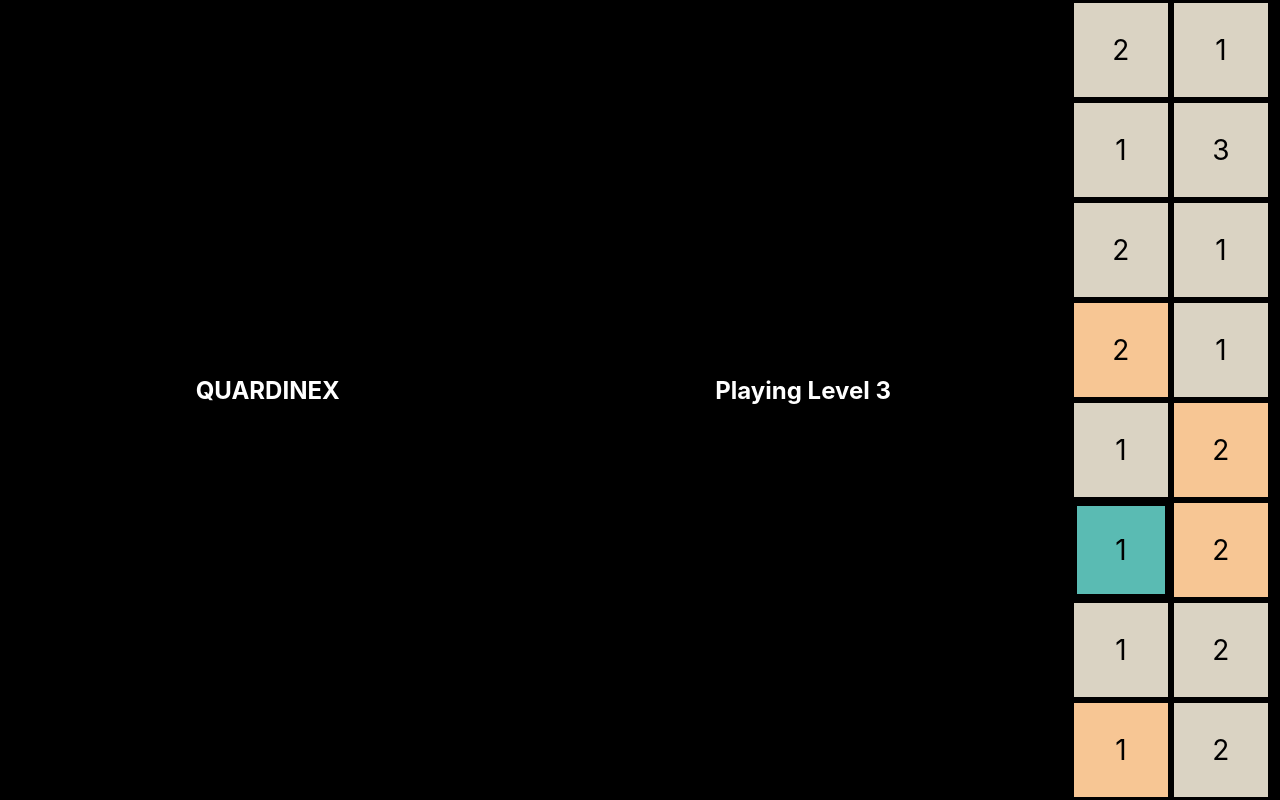
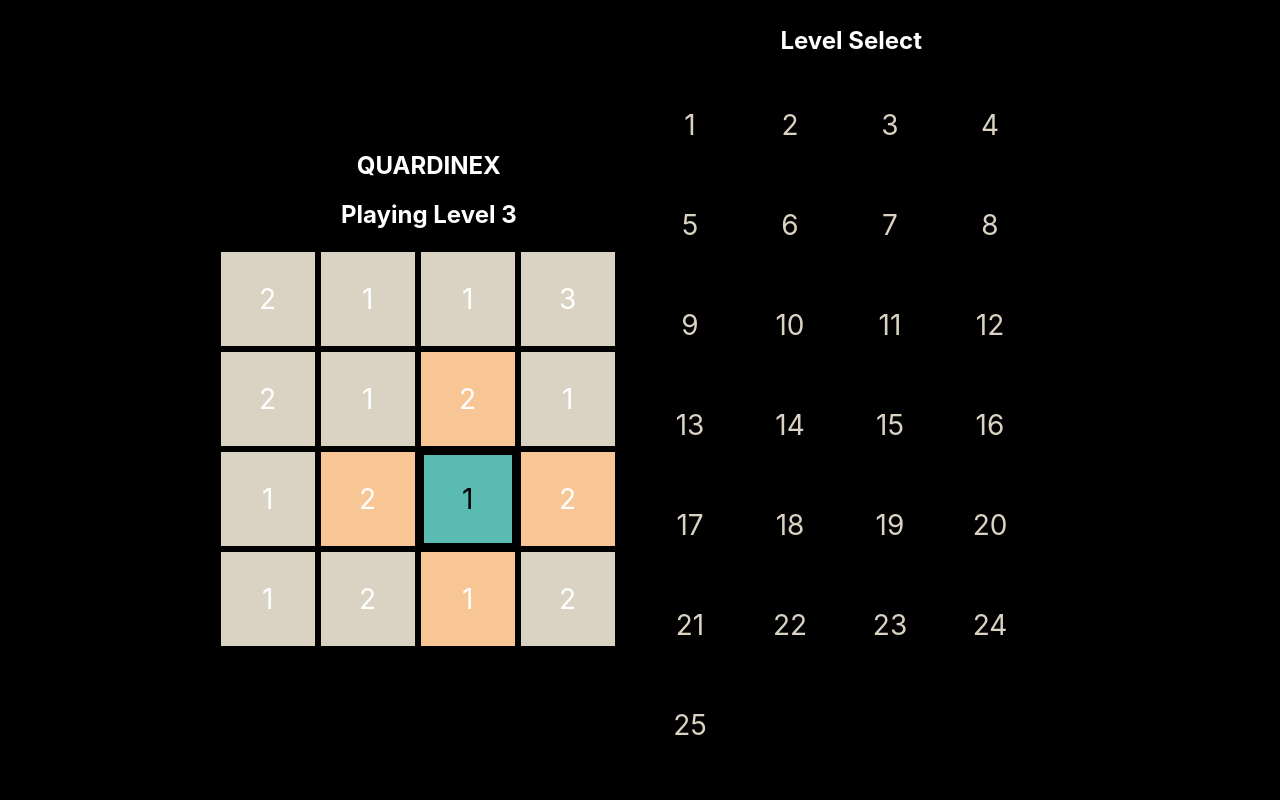
Before and after one commit to symbioid/quardinex, a React (Create React App) app: page / in a window 1280 px wide. Built offline with nearby package versions, Linux system fonts and the light colour scheme.

Commit message:
adding menu to select levels, jank CSS

```diff
--- a/src/App.css
+++ b/src/App.css
@@ -15,6 +15,7 @@ body {
   /*flex-direction: column;*/
   align-items: center;
   justify-content: center;
+  color: white;
 }
 
 
--- a/src/App.jsx
+++ b/src/App.jsx
@@ -205,15 +205,17 @@ let numTurns = 0;
 
 let currentLevel = getRandomInt(25);
 let boardSize = levels[currentLevel].length;
-const board = levels[currentLevel];
+//const board = levels[currentLevel];
+
 
 
 const App = ()=> {
   const [selected, setSelected] = useState({ row: startPoint[currentLevel][0], col: startPoint[currentLevel][1] });
   //const [selected, setSelected] = useState({ row: -1, col: -1});
   const [selectedVal, setSelectedVal] = useState();
-  const [removed, setRemoved] = useState([]);
+  const [removed, setRemoved] = useState([startPoint[currentLevel][0] + "," + startPoint[currentLevel][1]]);
   const [message, setMessage] = useState("QUARDINEX");
+  const [board, setBoard] = useState(levels[currentLevel]);
 
   useEffect(()=> {
     if (selected.row === -1) return;
@@ -221,8 +223,8 @@ const App = ()=> {
   }, [selected]);
 
 
-  const checkCell = (rowNum, colNum, hit)=> {
-    if (!hit && selectedVal) return;
+  const checkCell = (rowNum, colNum, targetable)=> {
+    if (!targetable && selectedVal) return;
     else {
       setRemoved([...removed, rowNum + "," + colNum]);
     }
@@ -234,31 +236,39 @@ const App = ()=> {
     }
   }
 
+  const loadLevel = (selectedLevel) => {
+    currentLevel = selectedLevel;
+    setBoard(levels[currentLevel]);
+    setSelected({ row: startPoint[currentLevel][0], col: startPoint[currentLevel][1] });
+    setSelectedVal(null);
+    setRemoved([startPoint[currentLevel][0] + "," + startPoint[currentLevel][1]]);
+    setMessage("QUARDINEX");
+  }
 
   const Cell = ({cell, rowNum, colNum})=> {
     let cellStyle = "cell";
-    let hit = false;
+    let targetable = false;
 
     if ((rowNum === selected.row-selectedVal && colNum === selected.col) ||
         (rowNum === selected.row+selectedVal && colNum === selected.col) ||
         (rowNum === selected.row && colNum === selected.col-selectedVal) ||
         (rowNum === selected.row && colNum === selected.col+selectedVal)) {
       cellStyle += " cell-target";
-      hit = true;
+      targetable = true;
     }
 
     if (removed.indexOf(rowNum + "," + colNum) !== -1) {
       cellStyle += " cell-removed";
-      hit = false;
+      targetable = false;
     }
 
     if (selected.row === rowNum && selected.col === colNum) {
       cellStyle += " cell-active";
-      hit = false;
+      targetable = false;
     }
 
     return (
-      <div className={cellStyle} onClick={()=> { checkCell(rowNum, colNum, hit) }}>{cell}</div>
+      <div className={cellStyle} onClick={()=> { checkCell(rowNum, colNum, targetable) }}>{cell}</div>
     );
   }
 
@@ -288,12 +298,34 @@ const App = ()=> {
     );
   }
 
+  const LevelSelect = ()=> {
+    return (
+      <div className="levelMenu">
+        {
+          levels.map((level, index)=> {
+            return (
+              <div className="levelNumber" onClick={()=> { loadLevel(index); }}>
+               {index + 1}
+              </div>
+            )
+          })
+        }
+      </div>
+    );
+  }
 
   return (
     <div className="app">
+      <div className="game">
         <h2>{message}</h2>
         <h2>Playing Level {currentLevel+1}</h2>
         <Grid board={board}/>
+      </div>
+
+      <div className = "levelselect">
+        <h2>Level Select</h2>
+        <LevelSelect />
+      </div>
     </div>
   );
 }
```
